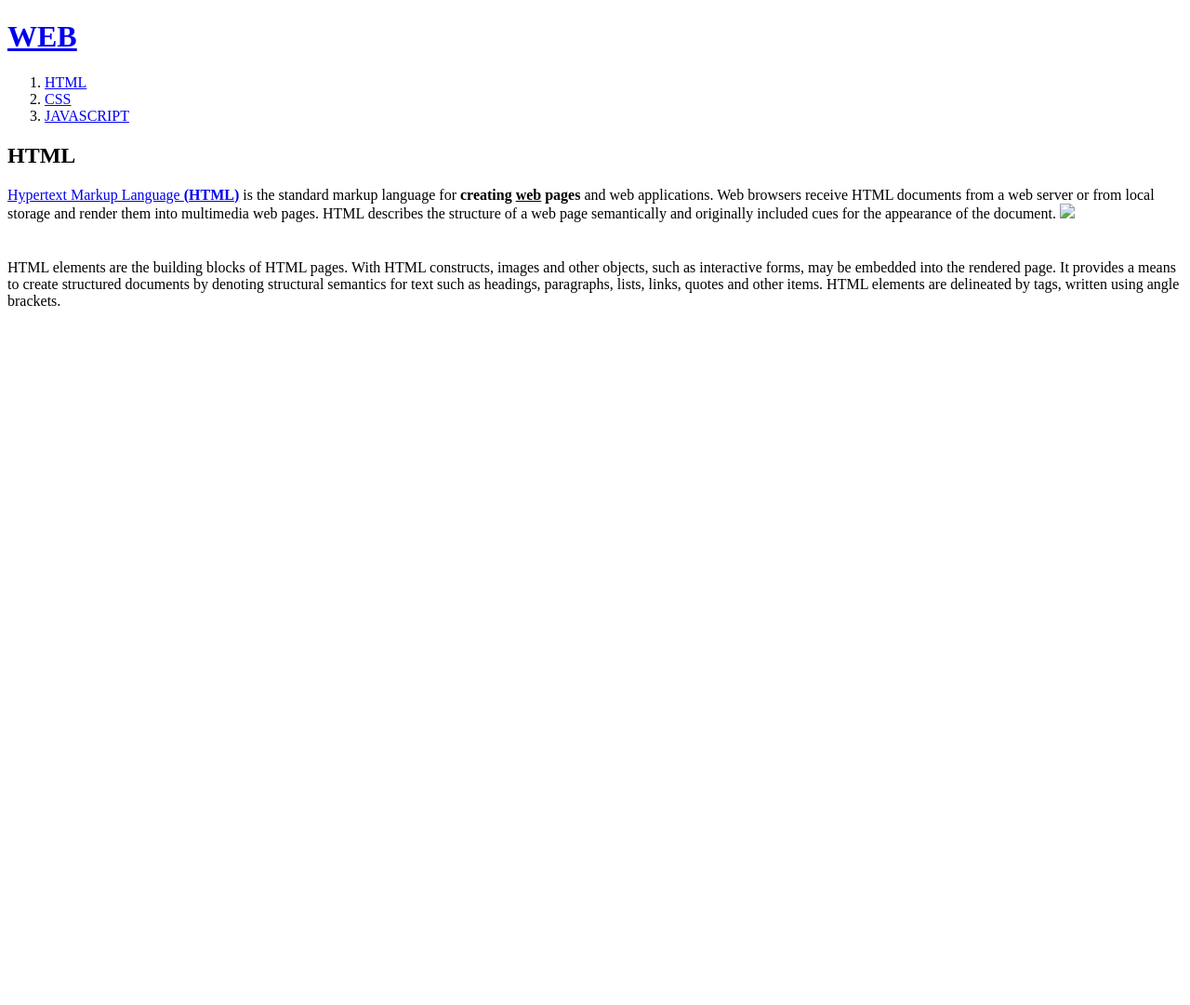
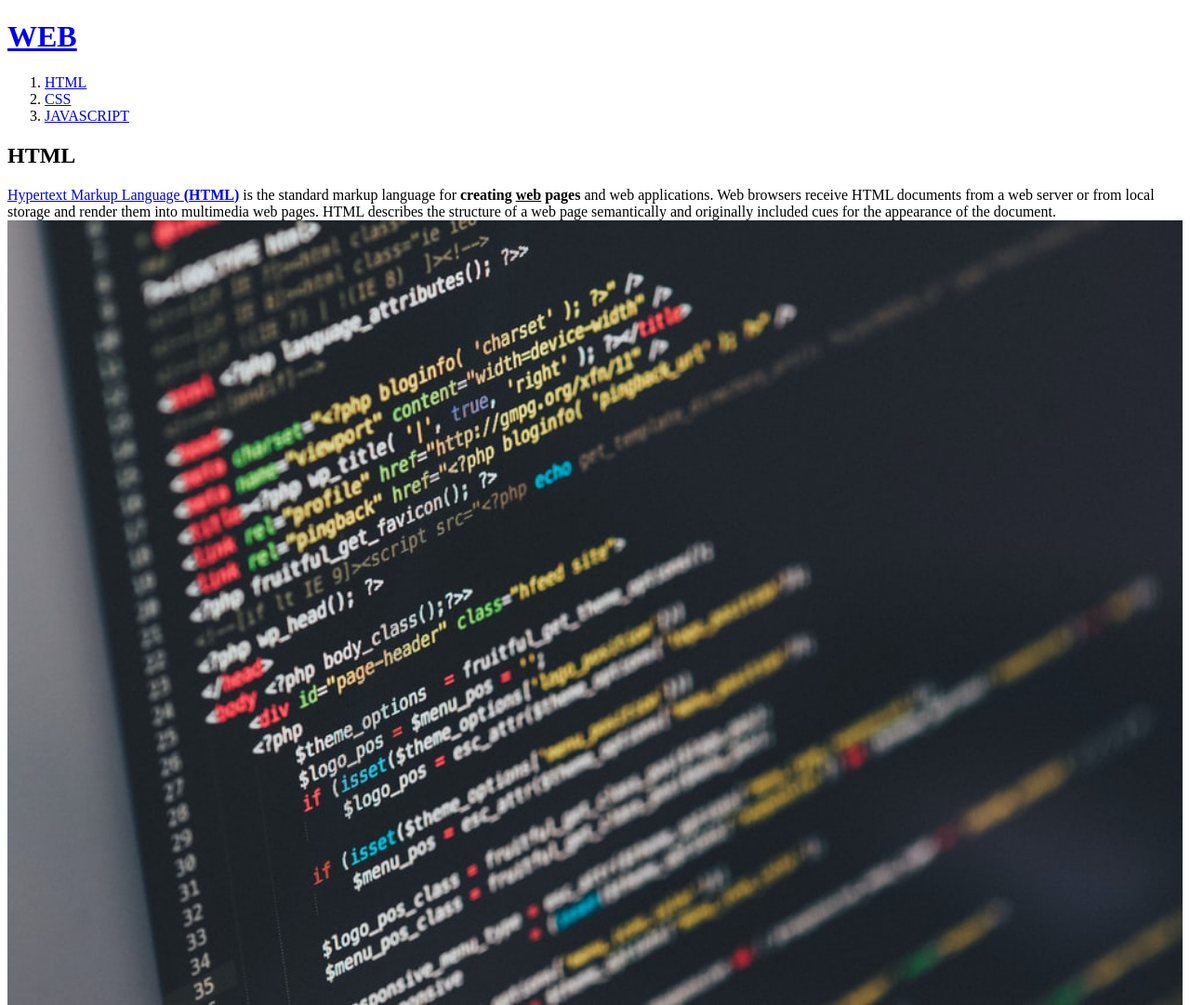
Before and after one commit to realrica/web1, a plain HTML site: page 1.html in a window 1280 px wide. Shown: the top 1081 px of the page at 93% size. Before the commit the page ends 800 px from the top, so only its background shows below. Drawn offline with Linux system fonts and the light colour scheme.

Commit message:
Update 1.html

```diff
--- a/1.html
+++ b/1.html
@@ -17,7 +17,7 @@
 Hypertext Markup Language <b>(HTML)</b></a> is the standard markup language for <strong>creating <u>web</u> pages</strong> and web applications.
 Web browsers receive HTML documents from a web server or from local storage and render them into multimedia web pages. HTML describes the structure of a web page semantically and originally included cues for the appearance of the document.
 
-  <img src="realrica.github.io/web1/coding.jpg" width="100%">
+  <img src="http://realrica.github.io/web1/coding.jpg" width="100%">
 </p>
 <p style="margin-top:40px;">HTML elements are the building blocks of HTML pages. With HTML constructs, images and other objects, such as interactive forms, may be embedded into the rendered page. It provides a means to create structured documents by denoting structural semantics for text such as headings, paragraphs, lists, links, quotes and other items. HTML elements are delineated by tags, written using angle brackets. </P>
 
```
